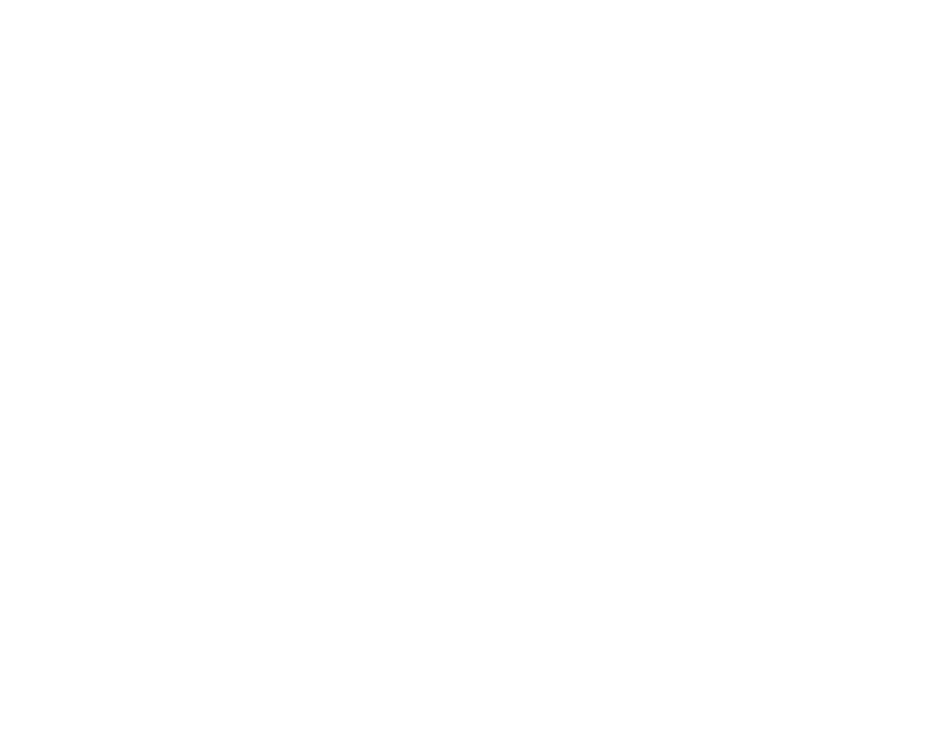
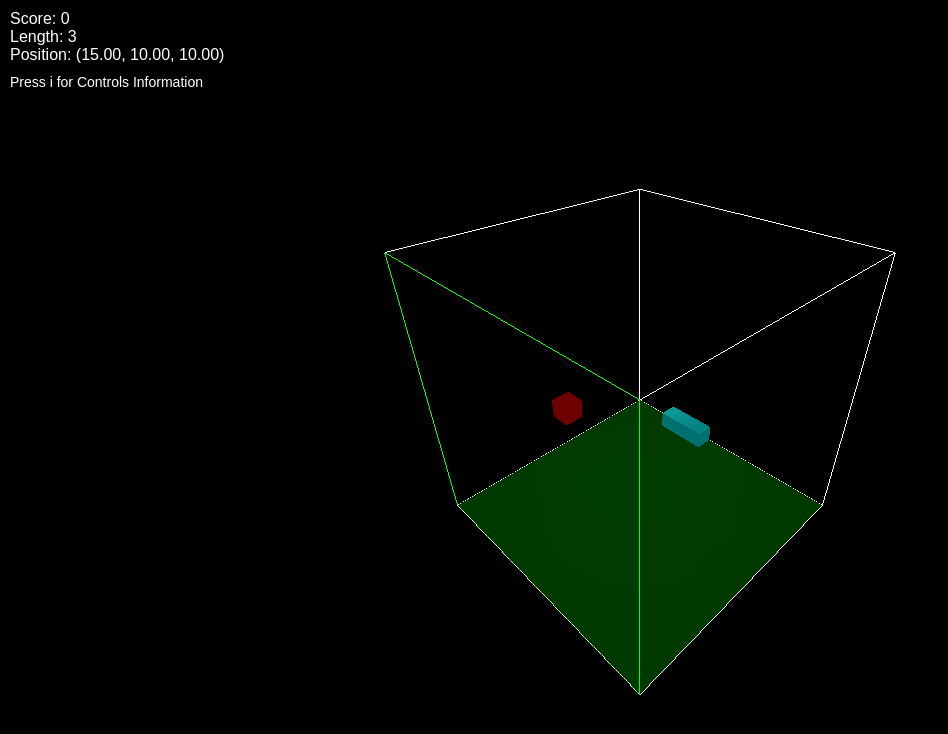
Before and after one commit to InkytheGreat/3d-snake, a plain HTML site: page index.html in a window 1280 px wide. Shown: the whole page, without its empty margins (0-948 px from the left). Drawn offline with Linux system fonts and the light colour scheme; the site is published under a folder, as on GitHub Pages, so addresses that start at the root find nothing; animation ran at ten frames a second.

Commit message:
Update index.html

```diff
--- a/index.html
+++ b/index.html
@@ -7,7 +7,7 @@
     body { margin: 0; }
     canvas { width: 100%; height: 100% }
   </style>
-  <script type="module" crossorigin src="/assets/index-DaYUmvw1.js"></script>
+  <script type="module" crossorigin src="./assets/index-DaYUmvw1.js"></script>
 </head>
 <body>
   <!--  Our Three.js Script  -->
```
